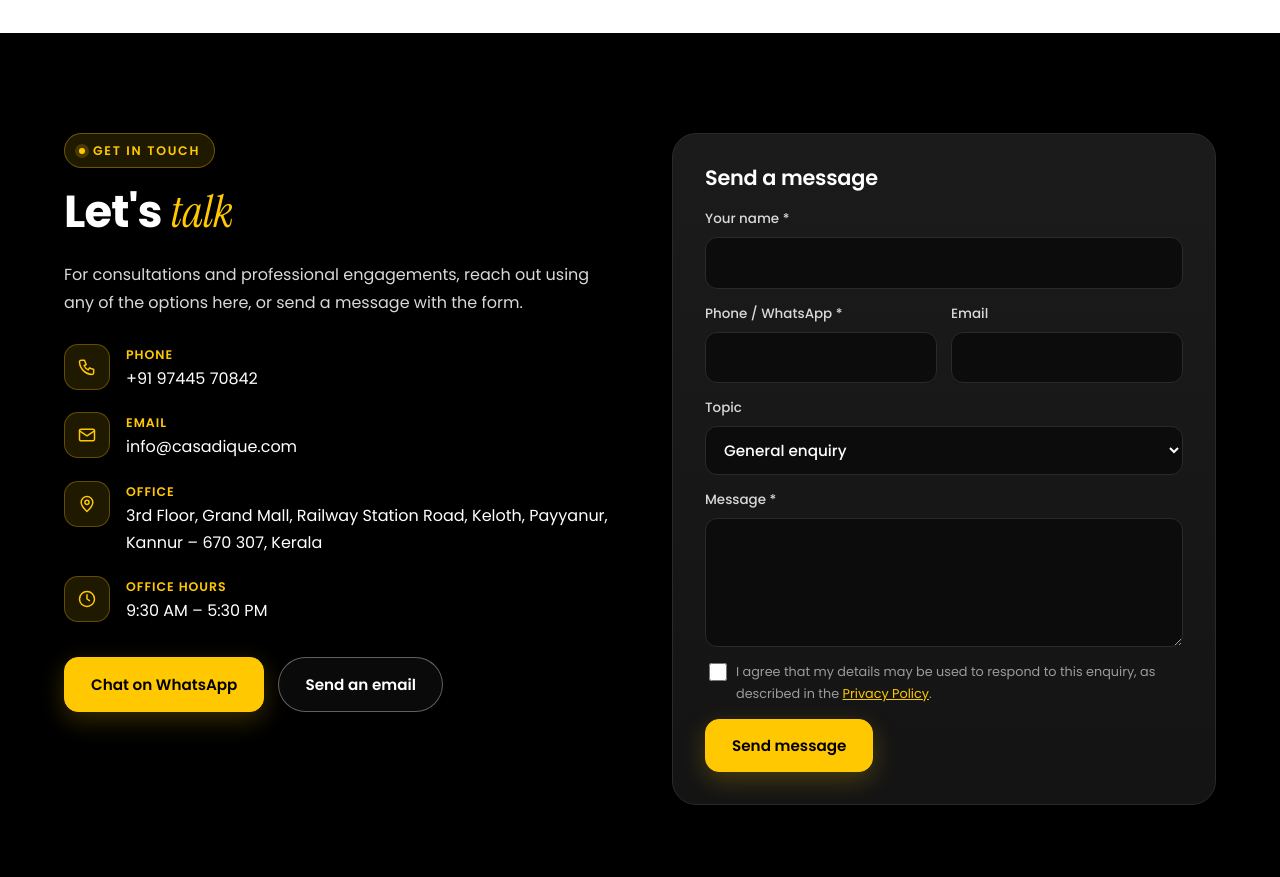
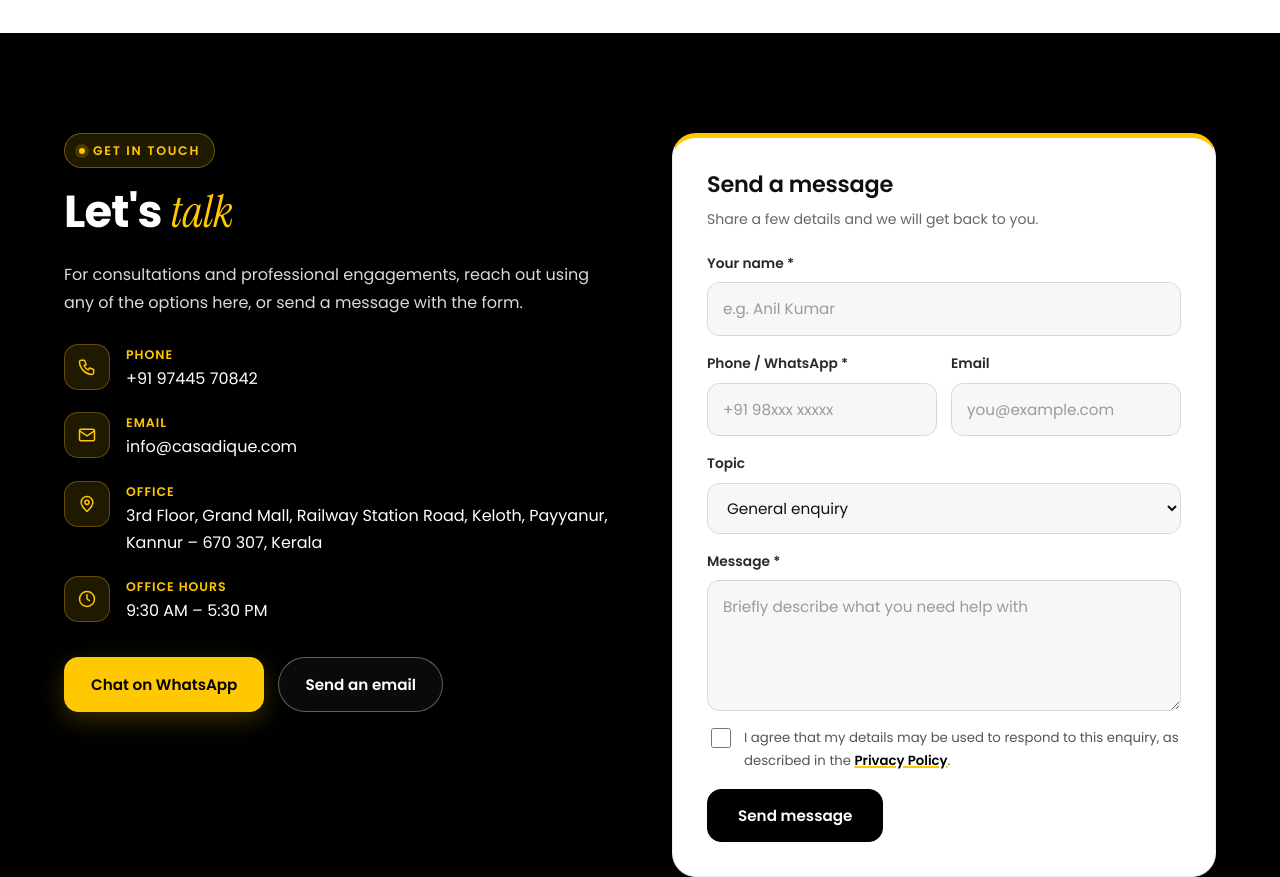
Before and after one commit to casadique/casadique.com, a plain HTML site: page index.html in a window 1280 px wide. Shown: the part 3840-4717 px from the top of the page. Drawn offline with Linux system fonts and the light colour scheme.

Commit message:
Make contact form a bright, high-contrast card with field hints

```diff
--- a/css/style.css
+++ b/css/style.css
@@ -227,16 +227,20 @@ p { margin: 0 0 1em; }
 .contact-list small { display: block; color: var(--yellow); font-size: .78rem; font-weight: 600; text-transform: uppercase; letter-spacing: .08em; }
 .contact-list a, .contact-list div { color: #fff; text-decoration: none; }
 .contact-list a:hover { color: var(--yellow); }
-.contact-form { background: linear-gradient(180deg, #1b1b1b, #141414); border: 1px solid var(--line-dark); border-radius: 24px; padding: 32px; display: grid; gap: 14px; box-shadow: 0 30px 70px rgba(0,0,0,.4); }
-.contact-form h3 { color: #fff; margin: 0 0 4px; font-size: 1.3rem; }
-.contact-form label { display: grid; gap: 6px; font-size: .84rem; color: var(--on-dark); font-weight: 500; }
-.contact-form input, .contact-form select, .contact-form textarea { width: 100%; font: inherit; font-size: .95rem; padding: 12px 14px; background: #0c0c0c; color: #fff; border: 1px solid var(--line-dark); border-radius: 12px; transition: border-color .2s; }
-.contact-form input:focus, .contact-form select:focus, .contact-form textarea:focus { outline: none; border-color: var(--yellow); box-shadow: 0 0 0 3px rgba(255,200,0,.18); }
+.contact-form { background: #ffffff; color: #111; border: 1px solid #ececec; border-top: 5px solid var(--yellow); border-radius: 24px; padding: 34px; display: grid; gap: 16px; box-shadow: 0 30px 70px rgba(0,0,0,.45); }
+.contact-form h3 { color: #0f0f0f; margin: 0 0 2px; font-size: 1.4rem; }
+.contact-form .form-sub { margin: -8px 0 4px; font-size: .88rem; color: #666; }
+.contact-form label { display: grid; gap: 7px; font-size: .86rem; color: #2a2a2a; font-weight: 600; }
+.contact-form input, .contact-form select, .contact-form textarea { width: 100%; font: inherit; font-size: .95rem; font-weight: 400; padding: 13px 15px; background: #f7f7f5; color: #111; border: 1.5px solid #d9d9d4; border-radius: 12px; transition: border-color .2s, box-shadow .2s, background .2s; }
+.contact-form input::placeholder, .contact-form textarea::placeholder { color: #9a9a9a; }
+.contact-form input:hover, .contact-form select:hover, .contact-form textarea:hover { border-color: #bdbdb6; }
+.contact-form input:focus, .contact-form select:focus, .contact-form textarea:focus { outline: none; background: #fff; border-color: var(--yellow-dark); box-shadow: 0 0 0 4px rgba(255,200,0,.25); }
 .contact-form .form-row { display: grid; grid-template-columns: 1fr 1fr; gap: 14px; }
-.contact-form .consent { grid-template-columns: auto 1fr; align-items: start; font-weight: 400; font-size: .8rem; color: var(--on-dark-muted); }
-.contact-form .consent input { width: 18px; height: 18px; margin-top: 2px; accent-color: var(--yellow); }
-.contact-form .consent a { color: var(--yellow); }
-.contact-form .btn { justify-self: start; }
+.contact-form .consent { grid-template-columns: auto 1fr; align-items: start; gap: 10px; font-weight: 400; font-size: .83rem; color: #555; }
+.contact-form .consent input { width: 20px; height: 20px; margin-top: 1px; padding: 0; accent-color: #000; }
+.contact-form .consent a { color: #000; font-weight: 600; text-decoration-color: var(--yellow); text-decoration-thickness: 2px; }
+.contact-form .btn { justify-self: start; background: #000; color: #fff; border-color: #000; box-shadow: none; padding: 14px 30px; }
+.contact-form .btn:hover { background: var(--yellow); color: #000; border-color: var(--yellow); }
 .hp { position: absolute; left: -9999px; width: 1px; height: 1px; opacity: 0; }
 
 /* ---------- Footer CTA band (inner pages) ---------- */
--- a/index.html
+++ b/index.html
@@ -184,21 +184,22 @@
 
       <form class="contact-form" action="https://formsubmit.co/info@casadique.com" method="POST">
         <h3>Send a message</h3>
+        <p class="form-sub">Share a few details and we will get back to you.</p>
         <input type="hidden" name="_subject" value="New enquiry from casadique.com">
         <input type="hidden" name="_next" value="https://casadique.com/thank-you.html">
         <input type="hidden" name="_template" value="table">
         <input type="text" name="_honey" class="hp" tabindex="-1" autocomplete="off" aria-hidden="true">
-        <label>Your name *<input type="text" name="name" required maxlength="100"></label>
+        <label>Your name *<input type="text" name="name" required maxlength="100" placeholder="e.g. Anil Kumar" autocomplete="name"></label>
         <div class="form-row">
-          <label>Phone / WhatsApp *<input type="tel" name="phone" required maxlength="20"></label>
-          <label>Email<input type="email" name="email" maxlength="120"></label>
+          <label>Phone / WhatsApp *<input type="tel" name="phone" required maxlength="20" placeholder="+91 98xxx xxxxx" autocomplete="tel"></label>
+          <label>Email<input type="email" name="email" maxlength="120" placeholder="you@example.com" autocomplete="email"></label>
         </div>
         <label>Topic
           <select name="topic" id="topic-select">
             <option value="General enquiry">General enquiry</option>
           </select>
         </label>
-        <label>Message *<textarea name="message" rows="4" required maxlength="2000"></textarea></label>
+        <label>Message *<textarea name="message" rows="4" required maxlength="2000" placeholder="Briefly describe what you need help with"></textarea></label>
         <label class="consent"><input type="checkbox" name="consent" value="Agreed to privacy policy" required>
           <span>I agree that my details may be used to respond to this enquiry, as described in the <a href="privacy.html">Privacy Policy</a>.</span></label>
         <button type="submit" class="btn">Send message</button>
```
